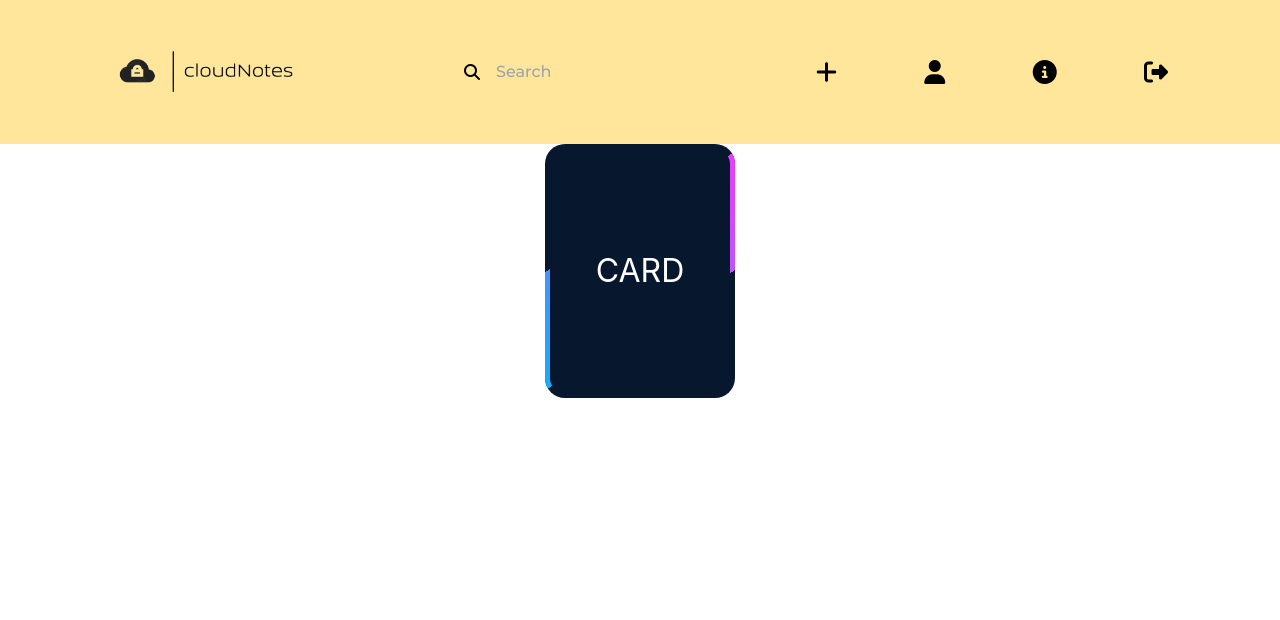
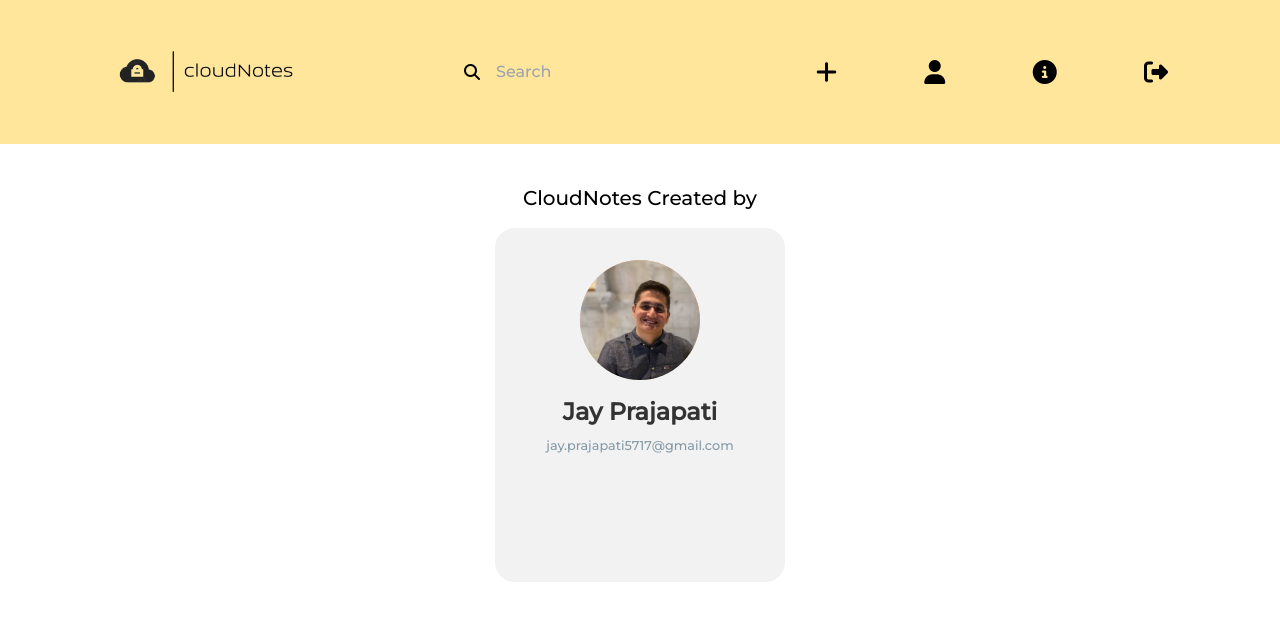
Before and after one commit to jayyprajapati/cloudnotes, a React (Create React App) app: page /about in a window 1280 px wide. Shown: the top 620 px of the page. Built offline with nearby package versions, Linux system fonts and the light colour scheme; sample sign-in values are in the browser's storage; a web font is replaced by a local one.

Commit message:
Add User Profile, About Us, Empty Notes gif

```diff
--- a/src/App.js
+++ b/src/App.js
@@ -6,6 +6,7 @@ import Addnote from "./components/CRUD/Addnote";
 import NoteState from "./components/context/notes/NoteState";
 import Login from "./components/Login";
 import Signup from "./components/Signup";
+import Profile from "./components/Profile";
 import CredState from "./components/context/credentials/CredState";
 import DesiredModal from "./components/Playground/DesiredModal";
 
@@ -23,6 +24,7 @@ function App() {
               <Route exact path="/addnote" element={<Addnote />} />
               <Route exact path="/login" element={<Login />} />
               <Route exact path="/signup" element={<Signup />} />
+              <Route exact path="/profile" element={<Profile />} />
             </Routes>
           </Router>
         </CredState>
--- a/src/components/About.css
+++ b/src/components/About.css
@@ -1,53 +1,86 @@
 .card {
-  width: 190px;
-  height: 254px;
-  background: #07182e;
-  position: relative;
-  display: flex;
-  place-content: center;
-  place-items: center;
-  overflow: hidden;
+  width: 290px;
+  height: 354px;
+  background: #f2f2f2;
+  padding: 2rem 1.5rem;
+  transition: box-shadow 0.3s ease, transform 0.2s ease;
   border-radius: 20px;
 }
 
-.card h2 {
-  z-index: 1;
-  color: white;
-  font-size: 2em;
+.card-info {
+  display: flex;
+  flex-direction: column;
+  justify-content: center;
+  align-items: center;
+  transition: transform 0.2s ease, opacity 0.2s ease;
 }
 
-.card::before {
-  content: "";
-  position: absolute;
-  width: 100px;
-  background-image: linear-gradient(
-    180deg,
-    rgb(0, 183, 255),
-    rgb(255, 48, 255)
-  );
-  height: 130%;
-  animation: rotBGimg 3s linear infinite;
-  transition: all 0.2s linear;
+/*Image*/
+.card-avatar {
+  --size: 120px;
+  background: linear-gradient(to top, #f1e1c1 0%, #fcbc97 100%);
+  width: var(--size);
+  height: var(--size);
+  border-radius: 50%;
+  transition: transform 0.2s ease;
+  margin-bottom: 1rem;
 }
 
-@keyframes rotBGimg {
-  from {
-    transform: rotate(0deg);
-  }
-
-  to {
-    transform: rotate(360deg);
-  }
+/*Card footer*/
+.card-social {
+  transform: translateY(200%);
+  display: flex;
+  justify-content: space-around;
+  width: 100%;
+  opacity: 0;
+  transition: transform 0.2s ease, opacity 0.2s ease;
 }
 
-.card::after {
-  content: "";
-  position: absolute;
-  background: #07182e;
-  inset: 5px;
-  border-radius: 15px;
+.card-social__item {
+  list-style: none;
 }
-/* .card:hover:before {
-    background-image: linear-gradient(180deg, rgb(81, 255, 0), purple);
-    animation: rotBGimg 3.5s linear infinite;
-  } */
+
+.card-social__item svg {
+  display: block;
+  height: 18px;
+  width: 18px;
+  fill: #515f65;
+  cursor: pointer;
+  transition: fill 0.2s ease, transform 0.2s ease;
+}
+
+/*Text*/
+.card-title {
+  color: #333;
+  font-size: 1.5em;
+  font-weight: 600;
+  line-height: 2rem;
+}
+
+.card-subtitle {
+  color: #859ba8;
+  font-size: 0.8em;
+}
+
+/*Hover*/
+.card:hover {
+  box-shadow: 0 8px 50px #23232333;
+}
+
+.card:hover .card-info {
+  transform: translateY(-5%);
+}
+
+.card:hover .card-social {
+  transform: translateY(100%);
+  opacity: 1;
+}
+
+.card-social__item svg:hover {
+  fill: #232323;
+  transform: scale(1.1);
+}
+
+.card-avatar:hover {
+  transform: scale(1.1);
+}
--- a/src/components/About.js
+++ b/src/components/About.js
@@ -2,6 +2,7 @@ import React, { useState, useEffect } from "react";
 import Navbar from "./Navbar";
 import { useNavigate } from "react-router-dom";
 import "./About.css";
+import img from "./jay.jpeg";
 function About() {
   const navigate = useNavigate();
 
@@ -18,9 +19,46 @@ function About() {
   return (
     <>
       <Navbar />
-      <div className="flex justify-center items-center align-middle">
+      <div className="flex flex-col gap-4 justify-center font-Montserrat mt-10 items-center align-middle">
+        <h1 className="text-xl">CloudNotes Created by</h1>
         <div className="card ">
-          <h2>CARD</h2>
+          <div className="card-info">
+            <div className="card-avatar">
+              <img src={img} className="rounded-full" alt="" />
+            </div>
+            <div className="card-title">Jay Prajapati</div>
+            <div className="card-subtitle p-2">jay.prajapati5717@gmail.com</div>
+            {/* <div className="card-subtitle">Build using &amp; React</div> */}
+          </div>
+          <ul className="card-social">
+            <li className="card-social__item">
+              <a
+                href="https://www.instagram.com/jayy.prajapati/"
+                target="_blank"
+                rel="noreferrer"
+              >
+                <i className="fa-brands fa-instagram text-gray-500"></i>
+              </a>
+            </li>
+            <li className="card-social__item">
+              <a
+                href="https://github.com/jayyprajapati"
+                target="_blank"
+                rel="noreferrer"
+              >
+                <i className="fa-brands fa-github text-gray-500"></i>
+              </a>
+            </li>
+            <li className="card-social__item">
+              <a
+                href="https://www.linkedin.com/in/jay-prajapati-614180191"
+                target="_blank"
+                rel="noreferrer"
+              >
+                <i className="fa-brands fa-linkedin text-gray-500"></i>
+              </a>
+            </li>
+          </ul>
         </div>
       </div>
     </>
--- /dev/null
+++ b/src/components/EmptyNotes.js
@@ -0,0 +1,13 @@
+import React from "react";
+import addFirstNote from "../addFirstNote.gif";
+function EmptyNotes() {
+  return (
+    <>
+      <div className="flex justify-center w-full max-h-96">
+        <img src={addFirstNote} className="object-contain" alt="" />
+      </div>
+    </>
+  );
+}
+
+export default EmptyNotes;
--- a/src/components/Navbar.js
+++ b/src/components/Navbar.js
@@ -7,12 +7,17 @@ import noteContext from "./context/notes/noteContext";
 function Navbar() {
   const navigate = useNavigate();
   const context = useContext(credContext);
-  const { showAlert } = context;
+  const { showAlert, userDetails } = context;
   const notecontext = useContext(noteContext);
   const { searchResults, query } = notecontext;
   const [menu, setMenu] = useState(false);
   const toggleMenu = () => {
     setMenu(!menu);
+  };
+
+  const getDetails = async () => {
+    await userDetails();
+    // console.log(user);
   };
 
   const logout = () => {
@@ -83,8 +88,12 @@ function Navbar() {
                     </Link>
 
                     {/* Profile Link */}
-                    <Link to="/home" aria-label="profile big screen link">
-                      <span data-tooltip="Profile" data-flow="bottom">
+                    <Link to="/profile" aria-label="profile big screen link">
+                      <span
+                        data-tooltip="Profile"
+                        data-flow="bottom"
+                        onClick={getDetails}
+                      >
                         <i className="fa-solid fa-user hover:text-[27px] fa-xl"></i>
                       </span>
                     </Link>
@@ -124,7 +133,7 @@ function Navbar() {
                 </span>
               </Link>
 
-              <Link to="/home" aria-label="profile mobile screen link">
+              <Link to="/profile" aria-label="profile mobile screen link">
                 <span data-tooltip="Profile" data-flow="bottom">
                   <i className="fa-solid fa-user hover:text-[27px] fa-xl"></i>
                 </span>
--- a/src/components/Notes.js
+++ b/src/components/Notes.js
@@ -4,6 +4,7 @@ import noteContext from "./context/notes/noteContext";
 import credContext from "./context/credentials/credContext";
 import { useNavigate } from "react-router-dom";
 import Alert from "./Alert";
+import EmptyNotes from "./EmptyNotes";
 
 function Notes() {
   // Access note context and note states
@@ -85,6 +86,7 @@ function Notes() {
     if (localStorage.getItem("token")) {
       (async () => {
         await getNotes();
+        // await userDetails();
         setQuery("");
       })();
     } else {
@@ -237,6 +239,7 @@ function Notes() {
         ) : null}
       </div>
 
+      {notes.length === 0 && <EmptyNotes />}
       <div className=" grid lg:grid-cols-3 md:grid-cols-2 content-evenly grid-cols-1 grid-flow-row my-8">
         {filteredNotes.map((note, i) => {
           return (
--- a/src/components/context/credentials/CredState.js
+++ b/src/components/context/credentials/CredState.js
@@ -5,6 +5,7 @@ const CredState = (props) => {
   const host = "http://localhost:8000";
 
   const [alert, setAlert] = useState(null);
+  const [user, setUser] = useState([]);
 
   // –––––––––––––––––––––––––– User Login ––––––––––––––––––––––––––
 
@@ -57,8 +58,30 @@ const CredState = (props) => {
     }, 1500);
   };
 
+  // –––––––––––––––––––––––––– Get user Details ––––––––––––––––––––––––––
+
+  const userDetails = async () => {
+    const url = `${host}/api/auth/getuser`;
+    // send request to server
+    const response = await fetch(url, {
+      method: "POST",
+      mode: "cors",
+      headers: {
+        "Content-Type": "application/json",
+        "auth-token": localStorage.getItem("token"),
+      },
+    });
+    // wait for response
+    const json = await response.json();
+    // console.log(json);
+    setUser(json);
+    // console.log(user);
+  };
+
   return (
-    <credContext.Provider value={{ userLogin, userSignup, showAlert, alert }}>
+    <credContext.Provider
+      value={{ userLogin, userSignup, showAlert, alert, userDetails, user }}
+    >
       {props.children}
     </credContext.Provider>
   );
```
Also changed, not shown: src/components/Profile.js (+32 -4 lines), src/addFirstNote.gif (added), src/components/jay.jpeg (added).
